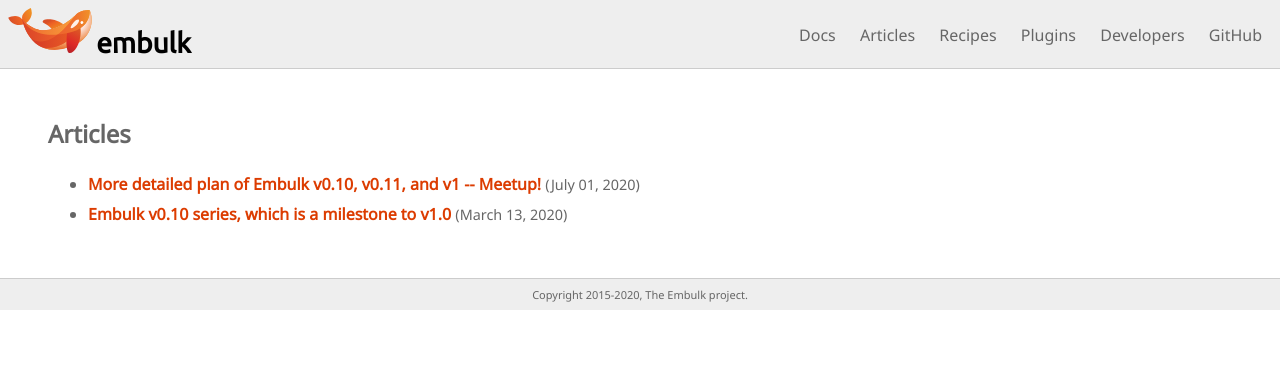
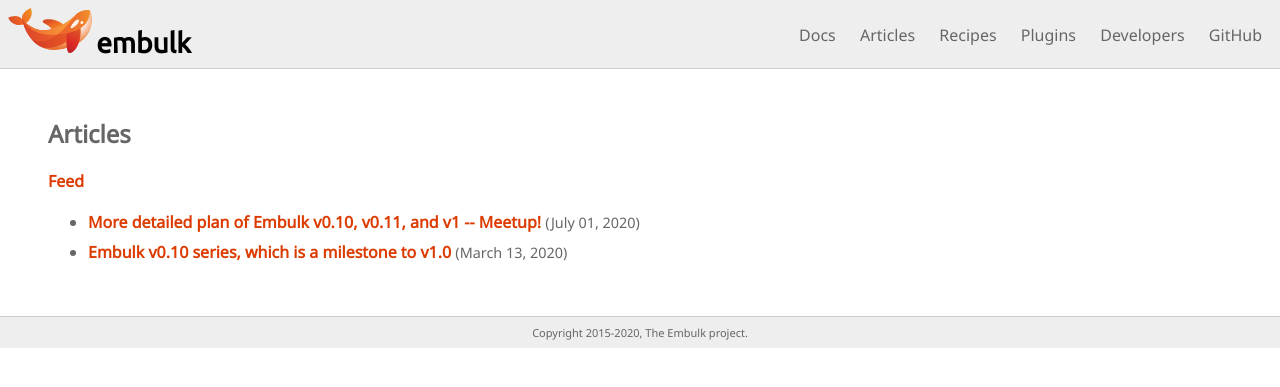
Before and after one commit to hiroyuki-sato/embulk.github.io, a Jekyll site: the page built from articles/index.html, in a window 1280 px wide. Shown: the top 387 px of the page. Built offline with Jekyll 4.4.1, drawn with Linux system fonts in a browser that asks for light colours.

Commit message:
Feed for articles

```diff
--- a/_config.yml
+++ b/_config.yml
@@ -38,3 +38,8 @@
   recipes:
     output: true
     permalink: /recipes/:title:output_ext
+
+feed:
+  collections:
+    posts:
+      path: "/articles/feed.xml"
--- a/articles/index.html
+++ b/articles/index.html
@@ -5,6 +5,7 @@
 ---
 <section id="articles">
   <h2>Articles</h2>
+  <p><a href="{{ "/articles/feed.xml" | relative_url }}">Feed</a></p>
   <ul class="posts">
     {% for post in site.posts %}
     <li><a href="{{ post.url }}">{{ post.title }}</a> <span class="collation">({{ post.date | date: "%B %d, %Y" }})</span></li>
--- a/index.html
+++ b/index.html
@@ -30,7 +30,7 @@
         {% for post in site.posts limit:5 %}
         <li><a href="{{ post.url }}">{{ post.title }}</a></li>
         {% endfor %}
-        <li>... <a href="{{ "/articles" | relative_url }}">more</a> (<a href="{{ "/feed.xml" | relative_url }}">Feed</a>)</li>
+        <li>... <a href="{{ "/articles" | relative_url }}">more</a> (<a href="{{ "/articles/feed.xml" | relative_url }}">Feed</a>)</li>
       </ul>
     </section>
 
```
